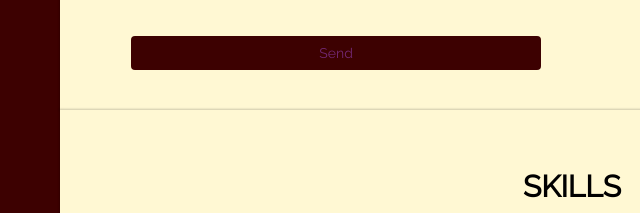
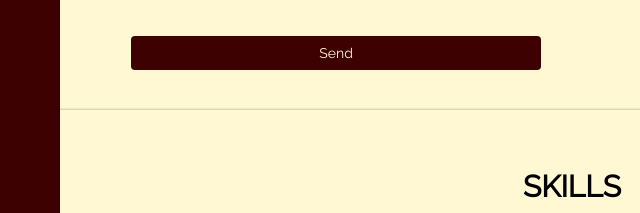
Before and after one commit to mmmorrison/mmmorrison.github.io, a plain HTML site: page index.html in a window 1280 px wide. In both pictures the pointer is over the button "Send". Shown: the part 3066-3279 px from the top of the page, 68-708 px from the left. Drawn offline with nearby package versions, Linux system fonts and the light colour scheme.

Commit message:
more button styling

```diff
--- a/main.css
+++ b/main.css
@@ -510,5 +510,5 @@ form {
 }
 .contactButton:hover, .contactButton:focus {
     background-color: #3D0101;
-    color: #722872;
+    color: #FFF8D3;
 }
```
